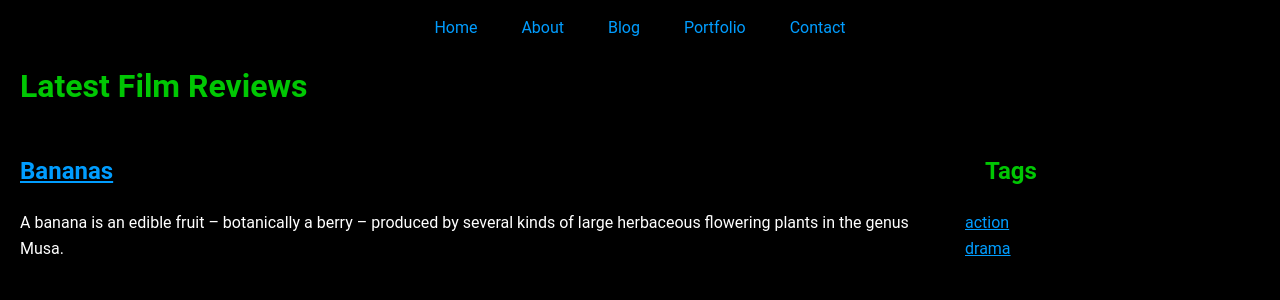
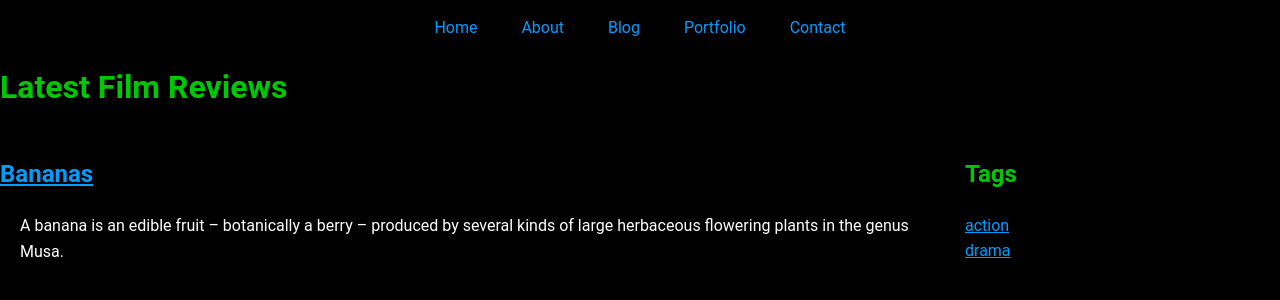
Before and after one commit to stoatsnhoney/stoatsnhoney.github.io, a Jekyll site: the page built from filmBlog.html, in a window 1280 px wide. Shown: the top 300 px of the page. Built offline with Jekyll 4.4.1, drawn with Linux system fonts in a browser that asks for light colours.

Commit message:
style updates

```diff
--- a/_sass/main.scss
+++ b/_sass/main.scss
@@ -1,3 +1,5 @@
+// mark: Variables
+
 :root {
   --primary-color: #00c703;
   --secondary-color: #ff0000;
@@ -10,11 +12,8 @@
   --box-shadow: 0 2px 5px rgba(0, 0, 0, 0.1);
 }
 
-.current {
-    color: rgb(0, 149, 0);
-  }
+// mark: Global Styles
 
-/* Reset some default styles */
 * {
   margin: 0;
   padding: 0;
@@ -33,23 +32,74 @@
   color: var(--text-color);
 }
 
-/* Header Styles */
+// MARK: Headers
+
 header {
-  background: var(--header-background);
+  display: block;
+}
+
+h1, h2, h3, h4, h5, h6 {
   color: var(--header-text-color);
-  padding: 20px;
-  text-align: center;
-  box-shadow: var(--box-shadow);
 }
 
 h1 {
-  color: var(--header-text-color);
-  margin: 20px;
+  display: block;
+  font-size: 2em;
+  margin-top: 0.67em;
+  margin-bottom: 0.67em;
+  margin-left: 0;
+  margin-right: 0;
+  font-weight: bold;
 }
 
 h2 {
-  color: var(--header-text-color);
-  margin: 20px;
+  display: block;
+  font-size: 1.5em;
+  margin-top: 0.83em;
+  margin-bottom: 0.83em;
+  margin-left: 0;
+  margin-right: 0;
+  font-weight: bold;
+}
+
+h3 {
+  display: block;
+  font-size: 1.17em;
+  margin-top: 1em;
+  margin-bottom: 1em;
+  margin-left: 0;
+  margin-right: 0;
+  font-weight: bold;
+}
+
+h4 {
+  display: block;
+  font-size: 1em;
+  margin-top: 1.33em;
+  margin-bottom: 1.33em;
+  margin-left: 0;
+  margin-right: 0;
+  font-weight: bold;
+}
+
+h6 {
+  display: block;
+  font-size: .67em;
+  margin-top: 2.33em;
+  margin-bottom: 2.33em;
+  margin-left: 0;
+  margin-right: 0;
+  font-weight: bold;
+}
+
+h5 {
+  display: block;
+  font-size: .83em;
+  margin-top: 1.67em;
+  margin-bottom: 1.67em;
+  margin-left: 0;
+  margin-right: 0;
+  font-weight: bold;
 }
 
 /* Navigation Styles */
@@ -226,3 +276,7 @@
 .no-bullets {
   list-style-type: none;
 }
+
+.current {
+  color: rgb(0, 149, 0);
+}
```
Also changed, not shown: _music/Apples.md (+2 -0 lines), 1 other file.
